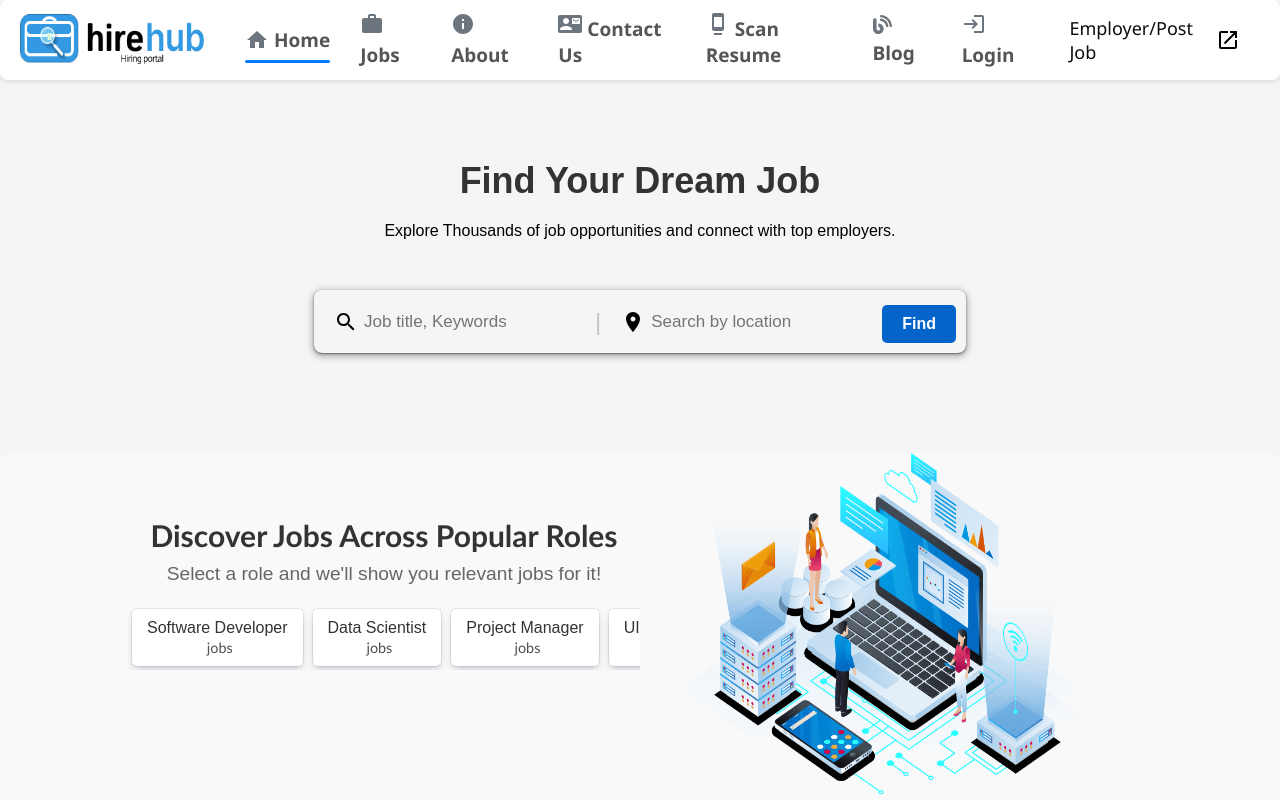
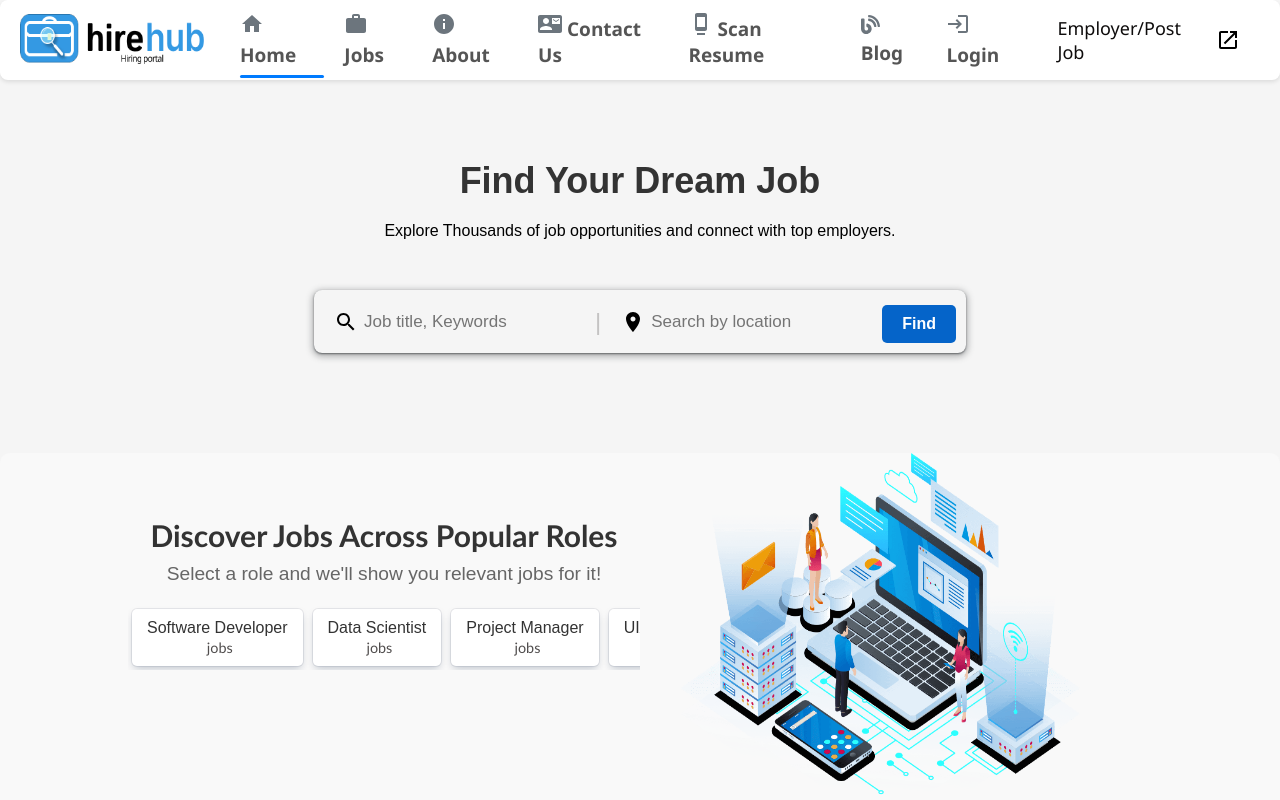
Before and after one commit to Yashgabani845/hiring-portal, a React (Create React App) app in the folder hiring-portal/: page / in a window 1280 px wide. Shown: the top 800 px of the page. Built offline with nearby package versions, Linux system fonts and the light colour scheme.

Commit message:
Navbar Bug Fixed

```diff
--- a/hiring-portal/src/CSS/navbar.css
+++ b/hiring-portal/src/CSS/navbar.css
@@ -40,7 +40,7 @@
   display: flex;
   flex-direction: row;
   align-items: center;
-  margin: 15px;
+  margin: 10px;
   font-size: 19px;
   font-weight: 600;
   font-family: "Segoe UI", Tahoma, Geneva, Verdana, sans-serif;
@@ -67,9 +67,6 @@
   display: inline;
 }
 
-.icon:hover span {
-  margin-left: 5px;
-}
 
 .icon.active span::after {
   content: "";
--- a/hiring-portal/src/Components/Navbar.jsx
+++ b/hiring-portal/src/Components/Navbar.jsx
@@ -56,56 +56,30 @@ const Navbar = () => {
       </div>
       <div className="icons">
         <div className={`icon home ${activeTab === '/' ? 'active' : ''}`}>
-          <HomeIcon />
-          <Link to="/" onClick={() => setActiveTab('/')}><span>Home</span></Link>
+          <Link to="/"><HomeIcon /><span>Home</span></Link>
         </div>
         {!hideElements && (
           <>
             <div className={`icon jobs ${activeTab === '/jobcard' ? 'active' : ''}`}>
-              <Link to="/jobcard" onClick={() => setActiveTab('/jobcard')}><WorkIcon /><span>Jobs</span></Link>
+              <Link to="/jobcard"><WorkIcon /><span>Jobs</span></Link>
             </div>
             <div className={`icon aboutus ${activeTab === '/about' ? 'active' : ''}`}>
-              <Link to="/about" onClick={() => setActiveTab('/about')}><InfoIcon /><span>About</span></Link>
+              <Link to="/about"><InfoIcon /><span>About</span></Link>
             </div>
-            <div
-              className={`icon contactus ${activeTab === "/contactus" ? "active" : ""
-                }`}
-            >
-
-              <Link to="/contactus" onClick={() => setActiveTab("/contactus")}>
-
-              <ContactMailIcon />
-                <span>Contact Us</span>
-              </Link>
+            <div className={`icon contactus ${activeTab === "/contactus" ? "active" : ""}`}>
+              <Link to="/contactus"><ContactMailIcon /><span>Contact Us</span></Link>
             </div>
-
-            <div
-              className={`icon resume-analyzer ${activeTab === "/resume-analyzer" ? "active" : ""
-                }`}
-            >
-              <Link to="/resume-analyzer" onClick={() => setActiveTab("/resume-analyzer")}>
-
-              <Dock />
-                <span>Scan Resume</span>
-              </Link>
+            <div className={`icon resume-analyzer ${activeTab === "/resume-analyzer" ? "active" : ""}`}>
+              <Link to="/resume-analyzer"><Dock /><span>Scan Resume</span></Link>
             </div>
-
-            <div className={`icon aboutus ${activeTab === '/blog' ? 'active' : ''}`}>
-              <Link to="/blog" onClick={() => setActiveTab('/blog')}><FaBlog /><span>Blog</span></Link>
+            <div className={`icon blog ${activeTab === '/blog' ? 'active' : ''}`}>
+              <Link to="/blog"><FaBlog /><span>Blog</span></Link>
             </div>
-            <div
-              className={`icon login ${activeTab === "/profile" ? "active" : ""
-                }`}
-            >
-
+            <div className={`icon login ${activeTab === "/profile" ? "active" : ""}`}>
               {isLoggedIn ? (
-                <>
-                  <Link to="/profile" onClick={() => setActiveTab('/profile')}><AccountCircleIcon /><span>Profile</span></Link>
-                </>
+                <Link to="/profile"><AccountCircleIcon /><span>Profile</span></Link>
               ) : (
-                <>
-                  <Link to="/signin" onClick={() => setActiveTab('/signin')}><LoginIcon /><span>Login</span></Link>
-                </>
+                <Link to="/signin"><LoginIcon /><span>Login</span></Link>
               )}
             </div>
           </>
```
